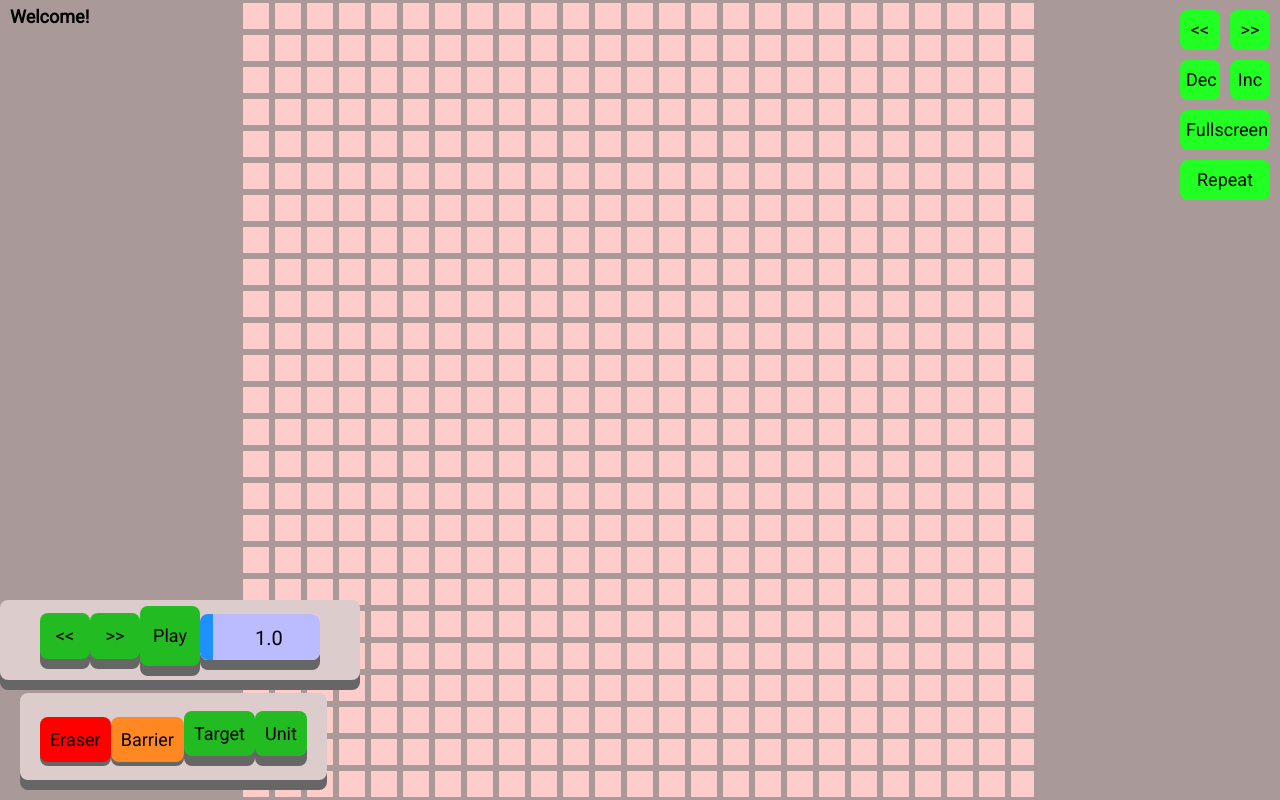
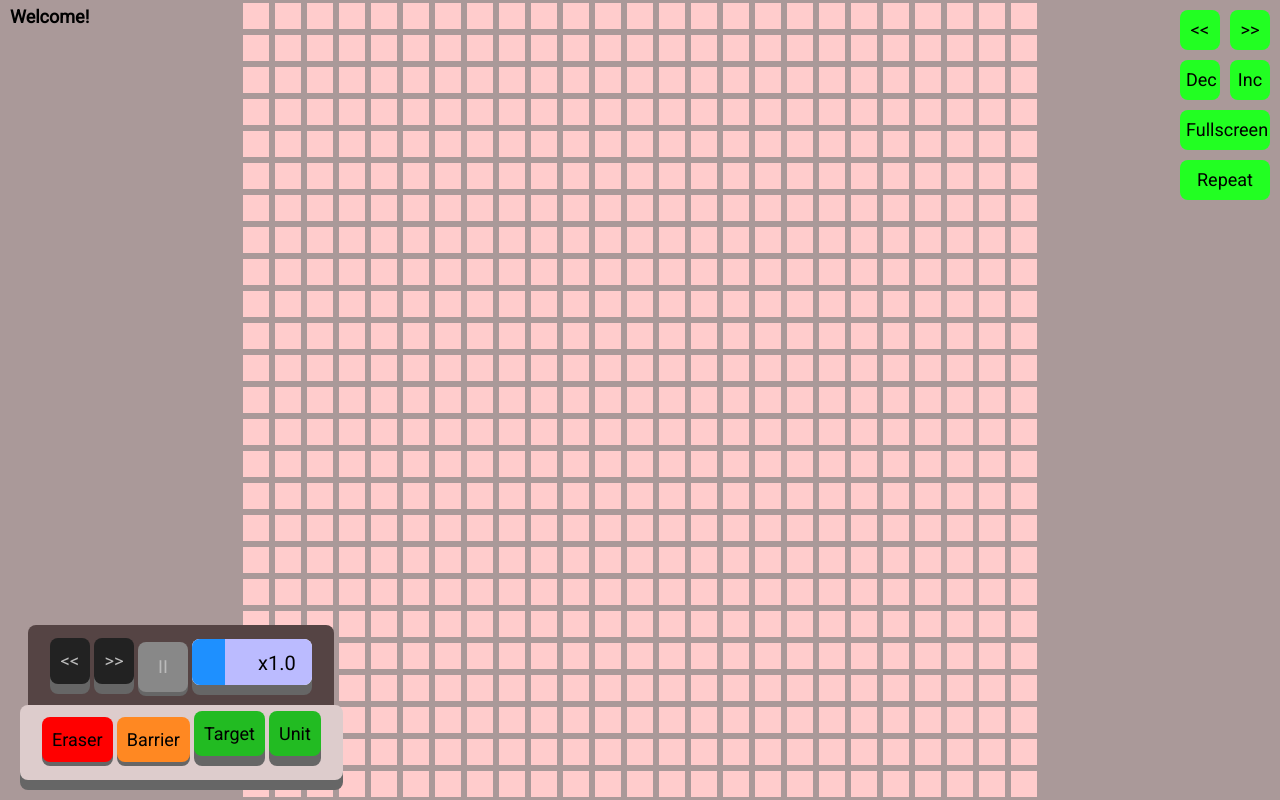
Before and after one commit to ARognes/AlgoGrid, a plain HTML site: page index.html in a window 1280 px wide. Both pictures are taken after a click on the button "Play". Drawn offline with Linux system fonts and the light colour scheme.

Commit message:
Conway's Game of Life implemented

```diff
--- a/index.html
+++ b/index.html
@@ -1,7 +1,7 @@
 <!DOCTYPE html>
 <html>
 <head>
-    <title>Tile Grid Commit 52</title>
+    <title>Tile Grid Commit 53</title>
     <meta charset="utf-8">
     <meta name="viewport" content="width=device-width, initial-scale=1.0, user-scalable=no">
     <meta name="description" content="An HTML website using a canvas to display an interactive grid. My first in-depth use of Javascript.">
@@ -21,9 +21,9 @@
     <div id="framebar">
         <button onClick="incFrame(-1)" class="frameBtn"><<</button
         ><button onClick="incFrame(1)" class="frameBtn">>></button
-        ><button onClick="playFrame()" class="frameBtn" id="framePlay">Play</button
-        ><input type="range" oninput="setFrameSpeed()" min="10" max="100" value="20" id="frameSpeed"
-        ><p id="frameSpeedText">1.0</p>
+        ><button onClick="playFrame()" class="frameBtn" id="playFrame">Play</button
+        ><input type="range" oninput="setFrameSpeed()" min="100" max="890" value="316" id="frameSpeed"
+        ><p id="frameSpeedText">x1.0</p>
     </div>
 
     <div id="toolbar">
@@ -42,8 +42,8 @@
 
     <button onClick="undo()" class="smBtn" id="undo"><<</button>
     <button onClick="redo()" class="smBtn" id="redo">>></button>
-    <button onClick="Grid.setSize(Grid.width-1, Grid.height-1)" class="smBtn" id="gridDec">Dec</button>
-    <button onClick="Grid.setSize(Grid.width+1, Grid.height+1)" class="smBtn" id="gridInc">Inc</button>
+    <button onClick="Grid.setSize(Grid.width/2, Grid.height/2)" class="smBtn" id="gridDec">Dec</button>
+    <button onClick="Grid.setSize(Grid.width*2, Grid.height*2)" class="smBtn" id="gridInc">Inc</button>
     <button onClick="toggleFullscreen()" class="smBtn" id="fullscreen">Fullscreen</button>
     <button onClick="toggleGridRepeat()" class="smBtn" id="gridRepeat">Repeat</button>
 
--- a/index.js
+++ b/index.js
@@ -2,6 +2,8 @@
  * @author Austin Rognes
  * @date 12/27/2019
  */
+
+//#region initialize environment
 
 // modulus method that works with negative numbers, retrieved from: https://web.archive.org/web/20090717035140if_/javascript.about.com/od/problemsolving/a/modulobug.htm
 Number.prototype.mod = function(n) {
@@ -34,6 +36,8 @@ function resizeCanvas() {
     canvas.height = window.innerHeight;
     requestAnimationFrame(draw); // redraw canvas
 }
+
+//#endregion
 
 /**
  *  draw function is essentially an efficiently called update function,
@@ -80,7 +84,7 @@ class Grid {
 
             // draw grid background
             ctx.fillStyle = "#fcc";
-            ctx.fillRect(0, 0, this.width * TILE_SIZE - GRID_LINE_WIDTH, this.height * TILE_SIZE);
+            ctx.fillRect(0, 0, this.width * TILE_SIZE, this.height * TILE_SIZE);
 
             // draw grid background lines
             ctx.strokeStyle = "#a99";
@@ -223,16 +227,20 @@ let viewOnly = false;
 let eraser = true;
 let erasing = false;
 
-// undo redo stages
+// undo redo steps
 const UNDO_STEPS = 40;
 let steps = [];
 let futureSteps = [];
 
+// play mode
+let playing = false;
+let playSpeed = 1;
+
 // camera view
 let cameraTrans = {scale: 1, offsetX: 0, offsetY: 0};
 const ZOOM_AMOUNT = 0.1;
-const ZOOM_MIN = 0.2 * Math.max(window.innerWidth, window.innerHeight) / 1400;    // this allows smaller screens to zoom similar to larger screens
-const ZOOM_MAX = 8 * Math.max(window.innerWidth, window.innerHeight) / 1400;
+const ZOOM_MIN = 0.2 * Math.max(window.innerWidth, window.innerHeight) / 1200;    // this allows smaller screens to zoom similar to larger screens
+const ZOOM_MAX = 8 * Math.max(window.innerWidth, window.innerHeight) / 1200;
 
 //resize canvas on load, then center camera based off canvas
 canvas.width = window.innerWidth;
@@ -463,19 +471,6 @@ function zoom(amount, referencePoint) {
     cameraTrans.offsetY = (referencePoint.y - (referencePoint.y - cameraTrans.offsetY) * (cameraTrans.scale / oldScale));
 }
 
-function incFrame(inc) {
-
-}
-
-function playFrame() {
-
-}
-
-function setFrameSpeed() {
-    const val = Math.ceil(Math.pow(document.getElementById("frameSpeed").value, 2)/100);
-    document.getElementById("frameSpeedText").innerHTML = (val/10).toFixed(1);
-}
-
 //#endregion
 //#region html function calls
 
@@ -552,6 +547,109 @@ function setFrameSpeed() {
     requestAnimationFrame(draw);
 }
 
+var frameInterval;
+
+// update tiles by rules
+function incFrame(inc) {
+    //if(!inc && !playing) return;
+
+    // empty undo and redo steps
+    steps = [];
+    futureSteps = [];
+
+    // neighbor tile location in array is stores here
+    var neighbors = [null, null, null, null, null, null, null, null];
+    var modifiedTiles = [...Grid.tiles];
+
+    if(!Grid.repeat) {
+        for(var i=0; i<Grid.tiles.length; i++) {
+            const k = i.mod(Grid.width);
+
+            // find if neighbor Grid.tiles right, left, up, and down exist, if so, get their address
+            if((k+1).mod(Grid.width) > k) neighbors[7] = i+1;
+            if((k-1).mod(Grid.width) < k) neighbors[3] = i-1;
+            if((i-Grid.width) >= 0) neighbors[1] = i-Grid.width;
+            if((i+Grid.width) < Grid.tiles.length) neighbors[5] = i+Grid.width;
+
+            // find if corner neighbor Grid.tiles upright, upleft, downright, and downleft exist, if so, get their address
+            if(neighbors[1] !== null) {
+                if(neighbors[7] !== null) neighbors[0] = neighbors[1] + 1;
+                if(neighbors[3] !== null) neighbors[2] = neighbors[1] - 1;
+            }
+            if(neighbors[5] !== null) {
+                if(neighbors[7] !== null) neighbors[6] = neighbors[5] + 1;
+                if(neighbors[3] !== null) neighbors[4] = neighbors[5] - 1;
+            }
+
+            // filter out null or non-existant elements
+            neighbors = neighbors.filter((n) => {if(Grid.tiles[n]) return n});
+
+            // Conway's Game of Life rules
+            if(Grid.tiles[i] > 0) {
+                if(neighbors.length < 2 || neighbors.length > 3) modifiedTiles[i] = 0;
+            } else if(neighbors.length === 3) modifiedTiles[i] = 1;
+
+            neighbors = [null, null, null, null, null, null, null, null];
+        }
+    } else {
+        const gridLength = Grid.tiles.length;
+        for(var i=0; i<gridLength; i++) {
+            const k = i.mod(Grid.width);
+
+            // get all neighbors tile addresses
+            neighbors[7] = (i+1).mod(gridLength);
+            neighbors[3] = (i-1).mod(gridLength);
+            neighbors[1] = (i-Grid.width).mod(gridLength);
+            neighbors[5] = (i+Grid.width).mod(gridLength);
+            neighbors[0] = (neighbors[1] + 1).mod(gridLength);
+            neighbors[2] = (neighbors[1] - 1).mod(gridLength);
+            neighbors[6] = (neighbors[5] + 1).mod(gridLength);
+            neighbors[4] = (neighbors[5] - 1).mod(gridLength);
+
+
+            // filter out null or non-existant elements
+            neighbors = neighbors.filter((n) => {if(Grid.tiles[n]) return n});
+
+            // Conway's Game of Life rules
+            if(Grid.tiles[i] > 0) {
+                if(neighbors.length < 2 || neighbors.length > 3) modifiedTiles[i] = 0;
+            } else if(neighbors.length === 3) modifiedTiles[i] = 1;
+
+            neighbors = [null, null, null, null, null, null, null, null];
+        }
+    }
+
+    Grid.tiles = modifiedTiles;
+    requestAnimationFrame(draw);
+
+    if(playing) frameInterval = setTimeout(() => incFrame(1), 1000 / playSpeed);
+}
+
+function playFrame() {
+    playing = !playing;
+    console.log(playing ? "Play" : "Pause");
+    const element = document.getElementById('playFrame');
+    if(playing) {
+        incFrame(1);
+        element.style.backgroundColor = "#888";
+        element.style.transform = "translateY(2px)";
+        element.style.boxShadow = "0 4px #666";
+        element.innerHTML = "II";
+    } else {
+        element.style.backgroundColor = "#222";
+        element.style.transform = "translateY(-4px)";
+        element.style.boxShadow = "0 10px #666";
+        element.innerHTML = "Play";
+    }
+}
+
+function setFrameSpeed() {
+    playSpeed = Math.ceil(Math.pow(document.getElementById("frameSpeed").value/10, 2)/100);
+    document.getElementById("frameSpeedText").innerHTML = "x" + (playSpeed/10).toFixed(1);
+    clearInterval(frameInterval);
+    incFrame(1);
+}
+
 //#endregion
 
 // return a string displaying undo/redo steps. (#, #) are complete steps, (#, 6) shows number of changed tiles in current step
--- a/mobileStyle.css
+++ b/mobileStyle.css
@@ -129,7 +129,7 @@ html, body {
     left:0;
 }
 
-#framePlay {
+#playFrame {
     height: 50px;
 }
 
@@ -172,7 +172,7 @@ html, body {
     font: 20px/1.4 "Roboto", sans-serif;
     position: absolute;
     top: -6px;
-    right: 19vw;
+    right: 4vw;
     pointer-events: none;
     -webkit-touch-callout: none; /* iOS Safari */
         -webkit-user-select: none; /* Safari */
@@ -297,7 +297,14 @@ input[type="range"]:focus {
 }
 
 #debug {
-    position: absolute; top: 0px; left: 10px;
+    position: absolute; top: -20px; left: 10px;
+    -webkit-touch-callout: none; /* iOS Safari */
+        -webkit-user-select: none; /* Safari */
+         -khtml-user-select: none; /* Konqueror HTML */
+           -moz-user-select: none; /* Old versions of Firefox */
+            -ms-user-select: none; /* Internet Explorer/Edge */
+                user-select: none; /* Non-prefixed version, currently
+                                      supported by Chrome, Opera and Firefox */
 }
 
 #undo {
--- a/style.css
+++ b/style.css
@@ -27,6 +27,7 @@ html, body {
     display: inline-block;
     font: 18px/1.4 "Roboto", sans-serif;
     padding: 10px 10px;
+    margin: 0 2px 0 2px;
     border-radius: 8px;
     border: none;
     text-align: center;
@@ -47,7 +48,7 @@ html, body {
     display: inline-block;
     font: 18px/1.4 "Roboto", sans-serif;
     padding: 10px 10px;
-    margin: 12px 0 0 0;
+    margin: 0 2px 0 2px;
     border-radius: 8px;
     border: none;
     text-align: center;
@@ -86,28 +87,31 @@ html, body {
 
 #framebar {
     display: inline-block;
-	background-color: #dcc;
+	background-color: #544;
     border-radius: 8px;
     box-shadow: 0 10px #666;
-    padding: 0px 40px 10px 40px;
+    padding: 0px 20px 90px 20px;
     position: absolute;
-    bottom: 120px;
+    bottom: 20px;
+    left: 28px;
 }
 
-#framePlay {
-    width: 60px;
-    height: 60px;
+#playFrame {
+    width: 50px;
+    height: 50px;
 }
 
 .frameBtn {
     display: inline-block;
     font: 18px/1.4 "Roboto", sans-serif;
     padding: 10px 10px;
-    width: 50px;
+    margin: 0 2px 0 2px;
+    width: 40px;
     border-radius: 8px;
     border: none;
     text-align: center;
-    background-color: #2b2;
+    color: #bbb;
+    background-color: #222;
     box-shadow: 0 10px #666;
     transform: translateY(-4px);
 
@@ -121,7 +125,7 @@ html, body {
 }
 
 .frameBtn:active {
-    background-color: #f82;
+    background-color: #888;
     transform: translateY(2px);
     box-shadow: 0 4px #666;
 }
@@ -135,7 +139,7 @@ html, body {
     font: 20px/1.4 "Roboto", sans-serif;
     position: absolute;
     top: 4px;
-    left: 255px;
+    left: 230px;
     pointer-events: none;
     -webkit-touch-callout: none; /* iOS Safari */
         -webkit-user-select: none; /* Safari */
@@ -148,7 +152,7 @@ html, body {
 
 input[type="range"] {
     -webkit-appearance: none;
-    margin: 0;
+    margin: 0 2px 0 2px;
     display: inline-block;
     position: relative;
     top: 14px;
@@ -277,6 +281,13 @@ input[type="range"]:focus {
 
 #debug {
     position: absolute; top: -20px; left: 10px;
+    -webkit-touch-callout: none; /* iOS Safari */
+        -webkit-user-select: none; /* Safari */
+         -khtml-user-select: none; /* Konqueror HTML */
+           -moz-user-select: none; /* Old versions of Firefox */
+            -ms-user-select: none; /* Internet Explorer/Edge */
+                user-select: none; /* Non-prefixed version, currently
+                                      supported by Chrome, Opera and Firefox */
 }
 
 #undo {
```
Lines whose indentation alone changed are shown as unchanged.
